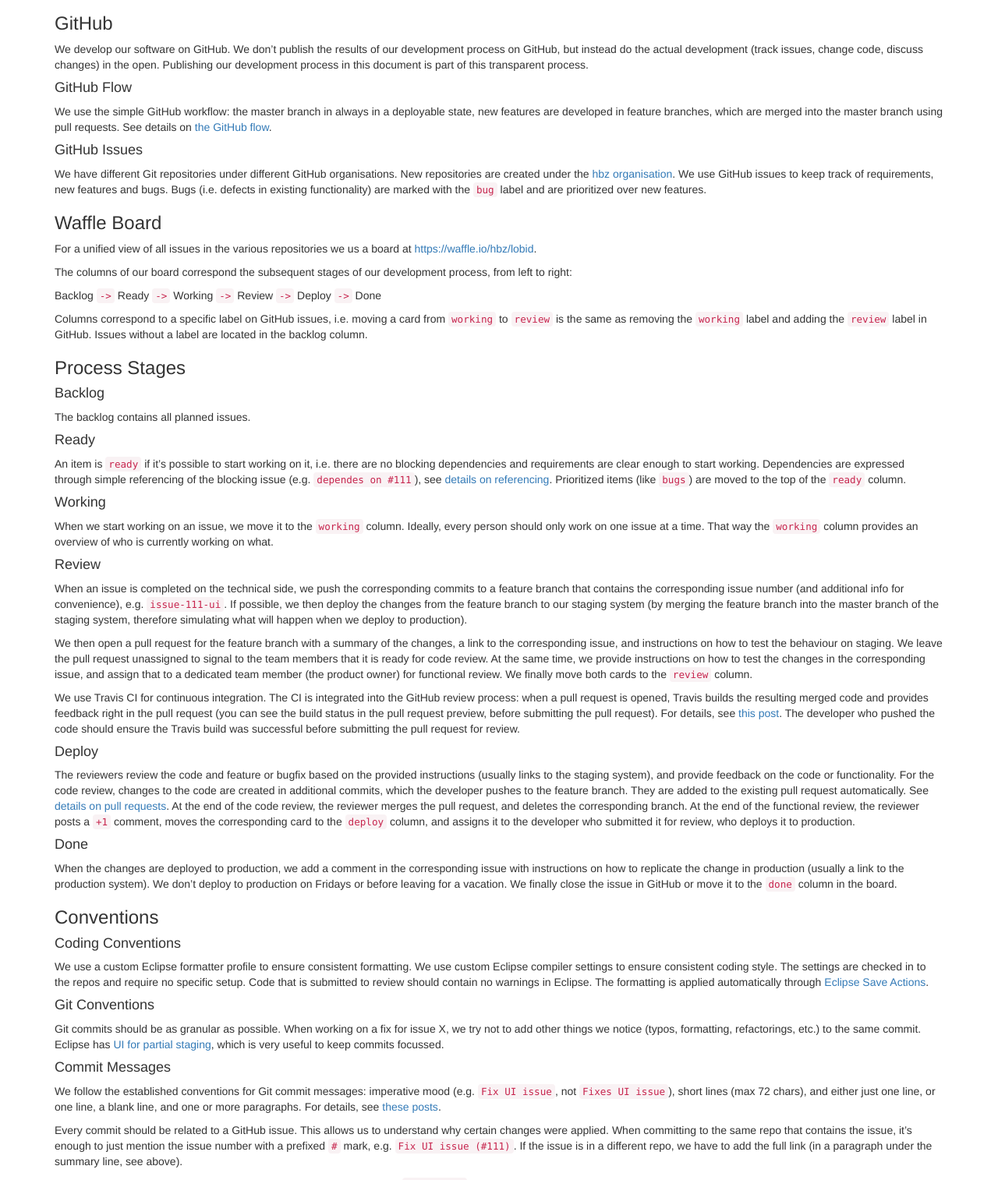
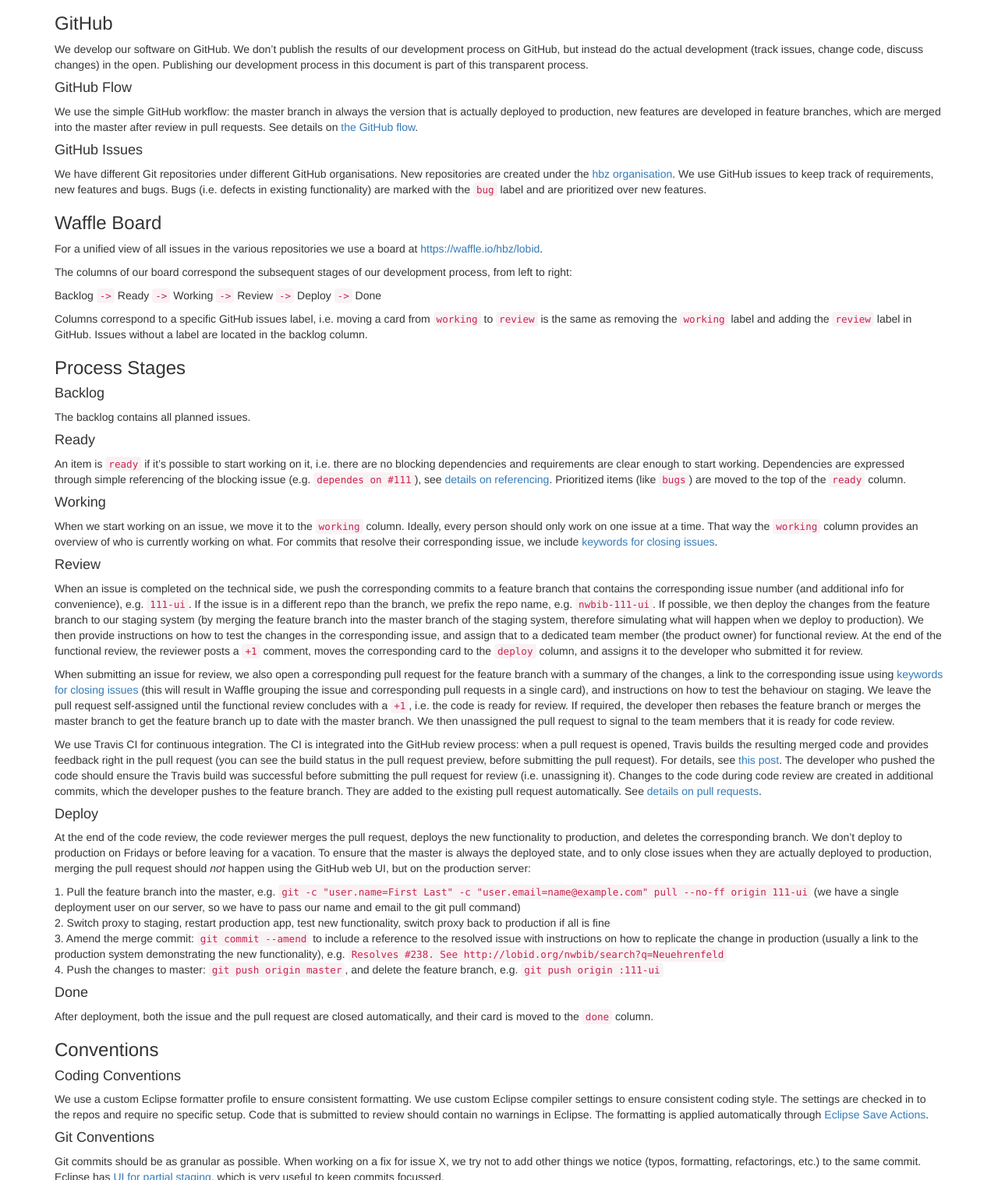
Before and after one commit to hbz/hbz.github.com, a plain HTML site: page index.html in a window 1280 px wide. Shown: the part 4920-6434 px from the top of the page at 78% size. Drawn offline with nearby package versions, Linux system fonts and the light colour scheme.

Commit message:
Update Lobid development process documentation
Add process changes decided in our GitHub workshop

See notes at http://etherpad.lobid.org/p/github-workshop

```diff
--- a/index.html
+++ b/index.html
@@ -235,7 +235,7 @@
 		<h3 id="dev-process-github">GitHub</h3>
 		<p>We develop our software on GitHub. We don&#8217;t publish the results of our development process on GitHub, but instead do the actual development (track issues, change code, discuss changes) in the open. Publishing our development process in this document is part of this transparent process.</p>
 		<h4 id="dev-process-github-flow">GitHub Flow</h4>
-		<p>We use the simple GitHub workflow: the master branch in always in a deployable state, new features are developed in feature branches, which are merged into the master branch using pull requests. See details on
+		<p>We use the simple GitHub workflow: the master branch in always the version that is actually deployed to production, new features are developed in feature branches, which are merged into the master after review in pull requests. See details on
 			<a href="https://guides.github.com/introduction/flow/">the GitHub flow</a>.
 		</p>
 		<h4 id="dev-process-github-issues">GitHub Issues</h4>
@@ -244,7 +244,7 @@
 			<code>bug</code> label and are prioritized over new features.
 		</p>
 		<h3 id="dev-process-waffle">Waffle Board</h3>
-		<p>For a unified view of all issues in the various repositories we us a board at
+		<p>For a unified view of all issues in the various repositories we use a board at
 			<a href="https://waffle.io/hbz/lobid">https://waffle.io/hbz/lobid</a>.
 		</p>
 		<p>The columns of our board correspond the subsequent stages of our development process, from left to right:</p>
@@ -255,7 +255,7 @@
 			<code>-&gt;</code> Deploy
 			<code>-&gt;</code> Done
 		</p>
-		<p>Columns correspond to a specific label on GitHub issues, i.e. moving a card from
+		<p>Columns correspond to a specific GitHub issues label, i.e. moving a card from
 			<code>working</code> to
 			<code>review</code> is the same as removing the
 			<code>working</code> label and adding the
@@ -275,27 +275,41 @@
 		<h4 id="dev-process-working">Working</h4>
 		<p>When we start working on an issue, we move it to the
 			<code>working</code> column. Ideally, every person should only work on one issue at a time. That way the
-			<code>working</code> column provides an overview of who is currently working on what.
+			<code>working</code> column provides an overview of who is currently working on what. For commits that resolve their corresponding issue, we include
+			<a href="https://help.github.com/articles/closing-issues-via-commit-messages/">keywords for closing issues</a>.
 		</p>
 		<h4 id="dev-process-review">Review</h4>
 		<p>When an issue is completed on the technical side, we push the corresponding commits to a feature branch that contains the corresponding issue number (and additional info for convenience), e.g.
-			<code>issue-111-ui</code>. If possible, we then deploy the changes from the feature branch to our staging system (by merging the feature branch into the master branch of the staging system, therefore simulating what will happen when we deploy to production).
+			<code>111-ui</code>. If the issue is in a different repo than the branch, we prefix the repo name, e.g.
+			<code>nwbib-111-ui</code>. If possible, we then deploy the changes from the feature branch to our staging system (by merging the feature branch into the master branch of the staging system, therefore simulating what will happen when we deploy to production). We then provide instructions on how to test the changes in the corresponding issue, and assign that to a dedicated team member (the product owner) for functional review. At the end of the functional review, the reviewer posts a
+			<code>+1</code> comment, moves the corresponding card to the
+			<code>deploy</code> column, and assigns it to the developer who submitted it for review.
 		</p>
-		<p>We then open a pull request for the feature branch with a summary of the changes, a link to the corresponding issue, and instructions on how to test the behaviour on staging. We leave the pull request unassigned to signal to the team members that it is ready for code review. At the same time, we provide instructions on how to test the changes in the corresponding issue, and assign that to a dedicated team member (the product owner) for functional review. We finally move both cards to the
-			<code>review</code> column.
+		<p>When submitting an issue for review, we also open a corresponding pull request for the feature branch with a summary of the changes, a link to the corresponding issue using
+			<a href="https://help.github.com/articles/closing-issues-via-commit-messages/">keywords for closing issues</a> (this will result in Waffle grouping the issue and corresponding pull requests in a single card), and instructions on how to test the behaviour on staging. We leave the pull request self-assigned until the functional review concludes with a
+			<code>+1</code>, i.e. the code is ready for review. If required, the developer then rebases the feature branch or merges the master branch to get the feature branch up to date with the master branch. We then unassigned the pull request to signal to the team members that it is ready for code review.
 		</p>
 		<p>We use Travis CI for continuous integration. The CI is integrated into the GitHub review process: when a pull request is opened, Travis builds the resulting merged code and provides feedback right in the pull request (you can see the build status in the pull request preview, before submitting the pull request). For details, see
-			<a href="http://blog.travis-ci.com/2012-09-04-pull-requests-just-got-even-more-awesome/">this post</a>. The developer who pushed the code should ensure the Travis build was successful before submitting the pull request for review.
+			<a href="http://blog.travis-ci.com/2012-09-04-pull-requests-just-got-even-more-awesome/">this post</a>. The developer who pushed the code should ensure the Travis build was successful before submitting the pull request for review (i.e. unassigning it). Changes to the code during code review are created in additional commits, which the developer pushes to the feature branch. They are added to the existing pull request automatically. See
+			<a href="https://help.github.com/articles/using-pull-requests/">details on pull requests</a>.
 		</p>
 		<h4 id="dev-process-deploy">Deploy</h4>
-		<p>The reviewers review the code and feature or bugfix based on the provided instructions (usually links to the staging system), and provide feedback on the code or functionality. For the code review, changes to the code are created in additional commits, which the developer pushes to the feature branch. They are added to the existing pull request automatically. See
-			<a href="https://help.github.com/articles/using-pull-requests/">details on pull requests</a>. At the end of the code review, the reviewer merges the pull request, and deletes the corresponding branch. At the end of the functional review, the reviewer posts a
-			<code>+1</code> comment, moves the corresponding card to the
-			<code>deploy</code> column, and assigns it to the developer who submitted it for review, who deploys it to production.
+		<p>At the end of the code review, the code reviewer merges the pull request, deploys the new functionality to production, and deletes the corresponding branch. We don&#8217;t deploy to production on Fridays or before leaving for a vacation. To ensure that the master is always the deployed state, and to only close issues when they are actually deployed to production, merging the pull request should
+			<em>not</em> happen using the GitHub web UI, but on the production server:
+		</p>
+		<p>1. Pull the feature branch into the master, e.g.
+			<code>git -c "user.name=First Last" -c "user.email=name@example.com" pull --no-ff origin 111-ui</code> (we have a single deployment user on our server, so we have to pass our name and email to the git pull command)
+			<br/>2. Switch proxy to staging, restart production app, test new functionality, switch proxy back to production if all is fine
+			<br/>3. Amend the merge commit:
+			<code>git commit --amend</code> to include a reference to the resolved issue with instructions on how to replicate the change in production (usually a link to the production system demonstrating the new functionality), e.g.
+			<code>Resolves #238. See http://lobid.org/nwbib/search?q=Neuehrenfeld</code>
+			<br/>4. Push the changes to master:
+			<code>git push origin master</code>, and delete the feature branch, e.g.
+			<code>git push origin :111-ui</code>
 		</p>
 		<h4 id="dev-process-done">Done</h4>
-		<p>When the changes are deployed to production, we add a comment in the corresponding issue with instructions on how to replicate the change in production (usually a link to the production system). We don&#8217;t deploy to production on Fridays or before leaving for a vacation. We finally close the issue in GitHub or move it to the
-			<code>done</code> column in the board.
+		<p>After deployment, both the issue and the pull request are closed automatically, and their card is moved to the
+			<code>done</code> column.
 		</p>
 		<h3 id="dev-process-conventions">Conventions</h3>
 		<h4 id="dev-process-coding-conventions">Coding Conventions</h4>
```
Also changed, not shown: 1 other file.
